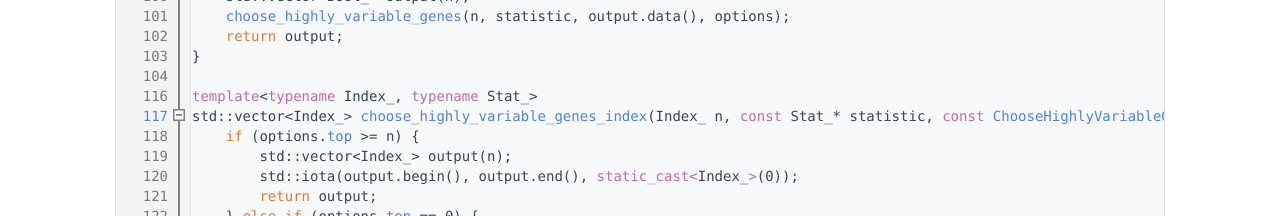
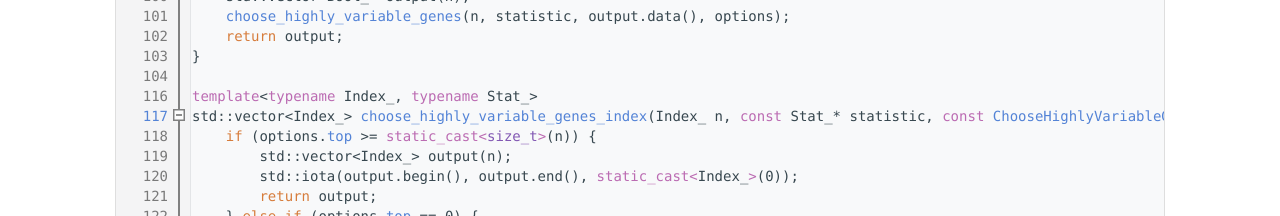
Before and after one commit to libscran/scran_variances, a plain HTML site: page docs/choose__highly__variable__genes_8hpp_source.html in a window 1280 px wide. Shown: the part 1420-1636 px from the top of the page. Drawn offline with nearby package versions, Linux system fonts and the light colour scheme; some packages are replaced by stand-ins of ours; a script that the page names is missing.

Commit message:
Deploying to gh-pages from @ libscran/scran_variances@4f2038d0235fe7057380cc9d2f3f91cad4fd9f12 🚀

```diff
--- a/docs/choose__highly__variable__genes_8hpp_source.html
+++ b/docs/choose__highly__variable__genes_8hpp_source.html
@@ -163,7 +163,7 @@ $(document).ready(function() { init_codefold(0); });
 <div class="line"><a id="l00116" name="l00116"></a><span class="lineno">  116</span><span class="keyword">template</span>&lt;<span class="keyword">typename</span> Index_, <span class="keyword">typename</span> Stat_&gt;</div>
 <div class="foldopen" id="foldopen00117" data-start="{" data-end="}">
 <div class="line"><a id="l00117" name="l00117"></a><span class="lineno"><a class="line" href="namespacescran__variances.html#a30a2a9b882ad09999bdf8d698e4a56ab">  117</a></span>std::vector&lt;Index_&gt; <a class="code hl_function" href="namespacescran__variances.html#a30a2a9b882ad09999bdf8d698e4a56ab">choose_highly_variable_genes_index</a>(Index_ n, <span class="keyword">const</span> Stat_* statistic, <span class="keyword">const</span> <a class="code hl_struct" href="structscran__variances_1_1ChooseHighlyVariableGenesOptions.html">ChooseHighlyVariableGenesOptions</a>&amp; options) {</div>
-<div class="line"><a id="l00118" name="l00118"></a><span class="lineno">  118</span>    <span class="keywordflow">if</span> (options.<a class="code hl_variable" href="structscran__variances_1_1ChooseHighlyVariableGenesOptions.html#aef002f38d9c138302a8a1ef521ac8c17">top</a> &gt;= n) {</div>
+<div class="line"><a id="l00118" name="l00118"></a><span class="lineno">  118</span>    <span class="keywordflow">if</span> (options.<a class="code hl_variable" href="structscran__variances_1_1ChooseHighlyVariableGenesOptions.html#aef002f38d9c138302a8a1ef521ac8c17">top</a> &gt;= <span class="keyword">static_cast&lt;</span><span class="keywordtype">size_t</span><span class="keyword">&gt;</span>(n)) {</div>
 <div class="line"><a id="l00119" name="l00119"></a><span class="lineno">  119</span>        std::vector&lt;Index_&gt; output(n);</div>
 <div class="line"><a id="l00120" name="l00120"></a><span class="lineno">  120</span>        std::iota(output.begin(), output.end(), <span class="keyword">static_cast&lt;</span>Index_<span class="keyword">&gt;</span>(0));</div>
 <div class="line"><a id="l00121" name="l00121"></a><span class="lineno">  121</span>        <span class="keywordflow">return</span> output;</div>
```
